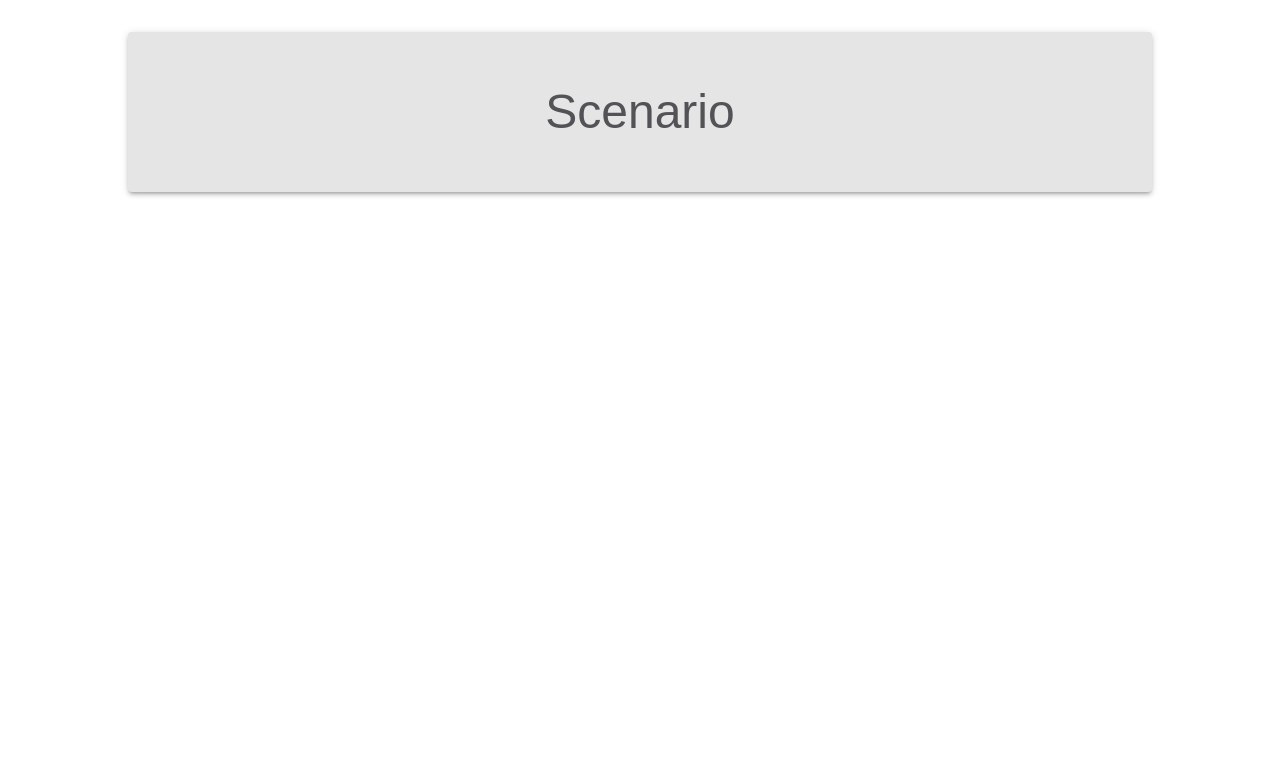
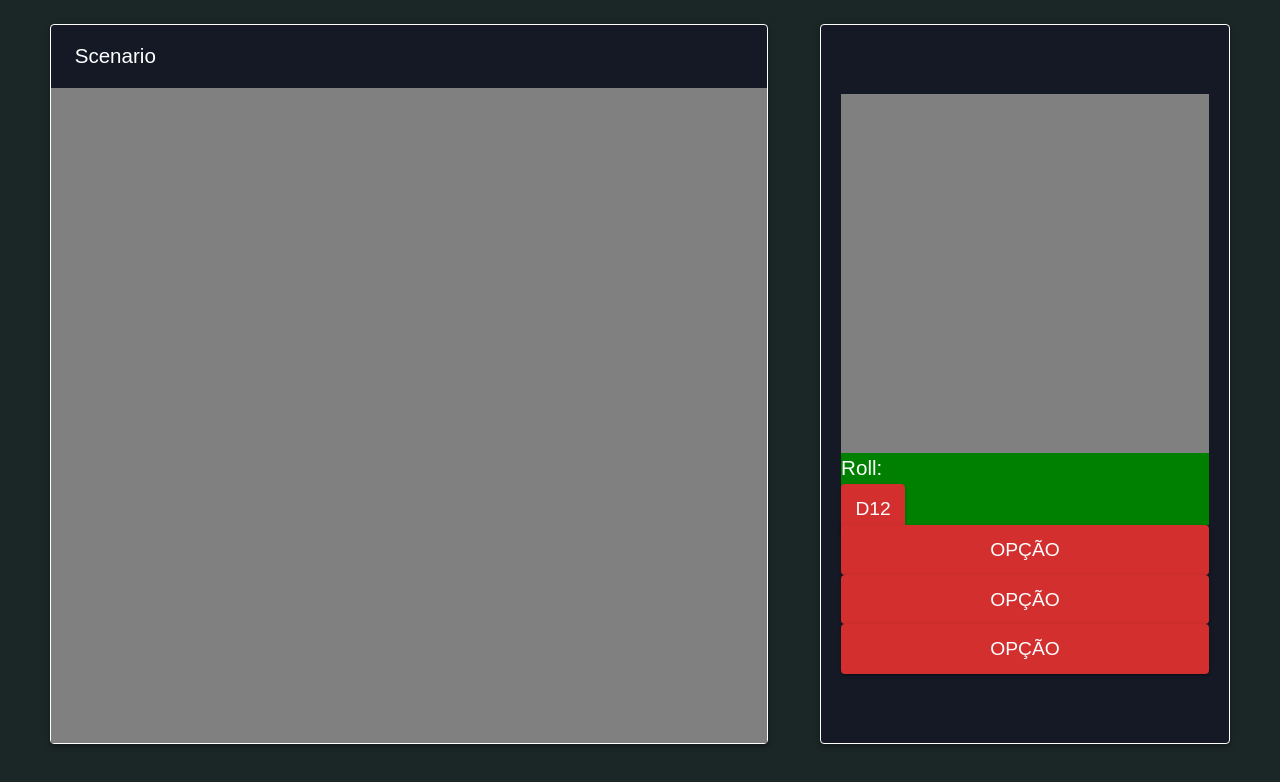
Before and after one commit to Guilherme-07062002/fifth-hell-react, a React (Vite) app: page /scenario in a window 1280 px wide. Shown: the top 782 px of the page. Built offline with nearby package versions, Linux system fonts and the light colour scheme.

Commit message:
feat: create image component

```diff
--- /dev/null
+++ b/src/pages/Scenario/components/Image/index.tsx
@@ -0,0 +1,36 @@
+import { Grid, Paper, Typography, Box } from "@mui/material";
+
+/** Render Image in Scenario */
+const Image = () => {
+  return (
+    <Grid item xs={7}>
+      <Paper
+        elevation={3}
+        sx={{
+          height: "90vh",
+          display: "flex",
+          flexDirection: "column",
+          justifyContent: "center",
+          backgroundColor: "#151926",
+          border: "solid 1px white",
+        }}
+      >
+        <Typography
+          textAlign={"left"}
+          sx={{ marginLeft: 3, paddingY: 2, color: "white" }}
+        >
+          Scenario
+        </Typography>
+        <Box
+          sx={{
+            height: "100%",
+            width: "100%",
+            backgroundColor: "grey",
+          }}
+        />
+      </Paper>
+    </Grid>
+  );
+};
+
+export default Image;
--- a/src/pages/Scenario/index.tsx
+++ b/src/pages/Scenario/index.tsx
@@ -1,4 +1,5 @@
-import { Container, Typography, Grid, Paper } from "@mui/material";
+import { Container, Typography, Grid, Paper, Box, Button } from "@mui/material";
+import Image from "./components/Image";
 import { useEffect } from "react";
 
 /** Renderiza o cenário */
@@ -13,36 +14,84 @@ const Scenario = () => {
       maxWidth={false}
       sx={{
         padding: { xs: 1, sm: 3 },
-        marginY: 1,
-        maxWidth: { xl: "90%" },
+        backgroundColor: "#1B2626",
+        height: "100vh",
       }}
     >
       <Grid
         container
         display={"flex"}
-        flexDirection={"column"}
         alignItems={"center"}
-        gap={"40vh"}
+        justifyContent={"space-around"}
       >
+        <Image />
+
+        <Grid item xs={4}>
           <Paper
             elevation={3}
             sx={{
-            width: "80vw",
-            height: "20vh",
+              height: "90vh",
               display: "flex",
+              flexDirection: "column",
+              justifyContent: "center",
+              alignItems: "center",
+              backgroundColor: "#151926",
+              border: "solid 1px white",
+            }}
+          >
+            <Box
+              sx={{
+                backgroundColor: "grey",
+                height: "50%",
+                width: "90%",
+              }}
+            />
+            <Box
+              sx={{
+                backgroundColor: "green",
+                height: "10%",
+                width: "90%",
+                flexDirection: "row",
                 justifyContent: "center",
                 alignItems: "center",
               }}
             >
-          <Typography
-            style={{
-              fontSize: "3rem",
-              textAlign: "center",
-            }}
+              <Typography sx={{ color: "white" }}>Roll: </Typography>
+              <Button
+                variant="contained"
+                color="error"
+                size="large"
+                sx={{ width: "10%" }}
               >
-            Scenario
-          </Typography>
+                D12
+              </Button>
+            </Box>
+            <Button
+              variant="contained"
+              color="error"
+              size="large"
+              sx={{ width: "90%" }}
+            >
+              Opção
+            </Button>
+            <Button
+              variant="contained"
+              color="error"
+              size="large"
+              sx={{ width: "90%" }}
+            >
+              Opção
+            </Button>
+            <Button
+              variant="contained"
+              color="error"
+              size="large"
+              sx={{ width: "90%" }}
+            >
+              Opção
+            </Button>
           </Paper>
+        </Grid>
       </Grid>
     </Container>
   );
```
Lines whose indentation alone changed are shown as unchanged.
